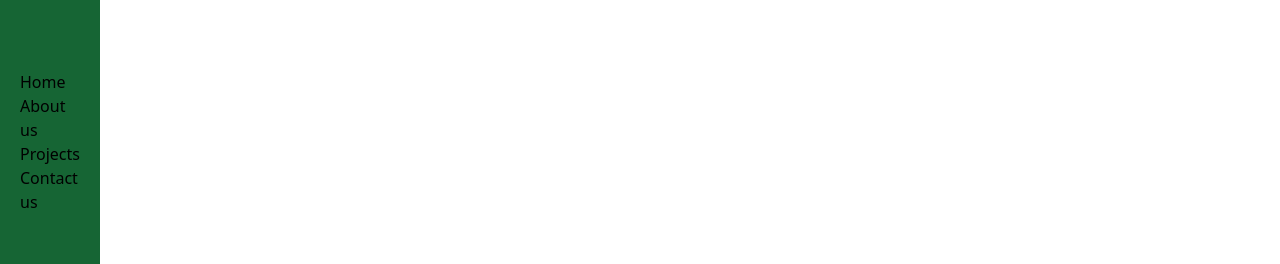
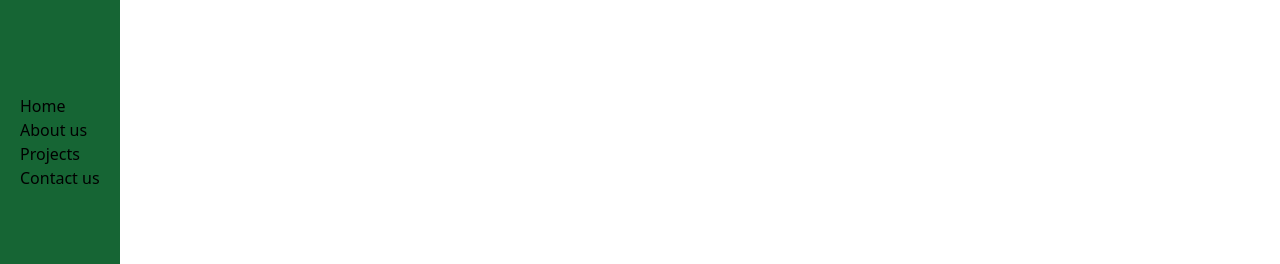
Before and after one commit to ramirez-trees/ramirez-tree-service, a Next.js app: page / in a window 1280 px wide. Shown: the part 258-522 px from the top of the page. Built offline with nearby package versions, Linux system fonts and the light colour scheme.

Commit message:
set up a few routes that need to be handled later

```diff
--- /dev/null
+++ b/src/app/contact_us/page.tsx
@@ -0,0 +1,3 @@
+export default function Contactus() {
+  return <h1>contact us page</h1>;
+}
--- /dev/null
+++ b/src/app/projects/page.tsx
@@ -0,0 +1,3 @@
+export default function Projects() {
+  return <h1>projects page</h1>;
+}
--- a/src/components/NavBar.tsx
+++ b/src/components/NavBar.tsx
@@ -2,6 +2,7 @@
 import React, { useState } from "react";
 import { Button } from "./ui/button";
 import { ChevronRight } from "lucide-react";
+import Link from "next/link";
 
 export default function NavBar() {
   const [isMenuOpen, setIsMenuOpen] = useState(false);
@@ -18,12 +19,18 @@ export default function NavBar() {
         <ChevronRight />
       </Button>
       <ul
-        className={`flex flex-col md:flex-col md:items-center ${isMenuOpen ? "block" : "hidden md:block"}`}
+        className={`flex flex-col gap-5 md:flex-col ${isMenuOpen ? "block" : "hidden md:block"}`}
       >
-        <li>Home</li>
-        <li>About us</li>
-        <li>Projects</li>
-        <li>Contact us</li>
+        <li>
+          <Link href="/">Home</Link>
+        </li>
+        <li className="whitespace-nowrap">About us</li>
+        <li>
+          <Link href="/projects">Projects</Link>
+        </li>
+        <li className="whitespace-nowrap">
+          <Link href="/contact_us">Contact us</Link>
+        </li>
       </ul>
     </nav>
   );
```
